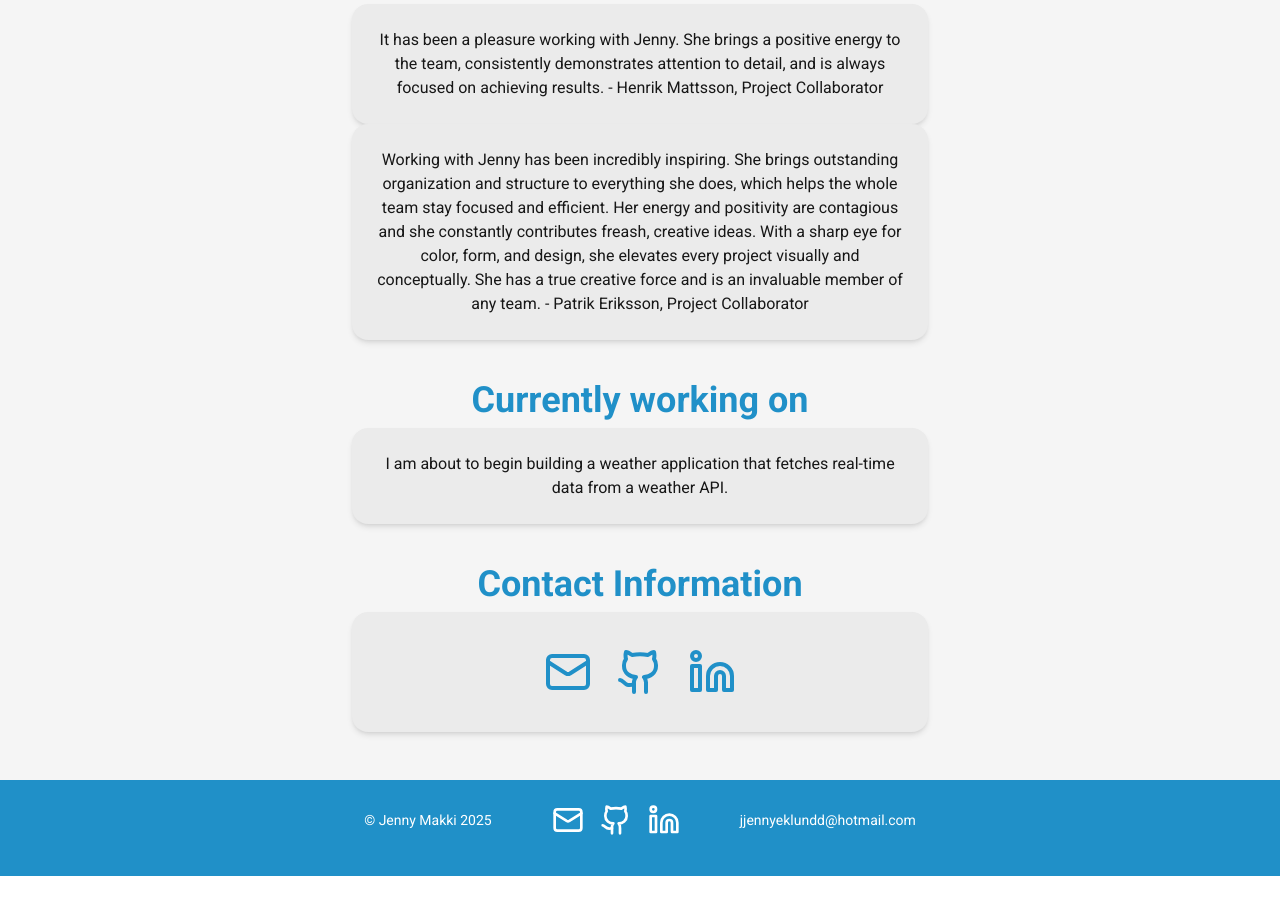
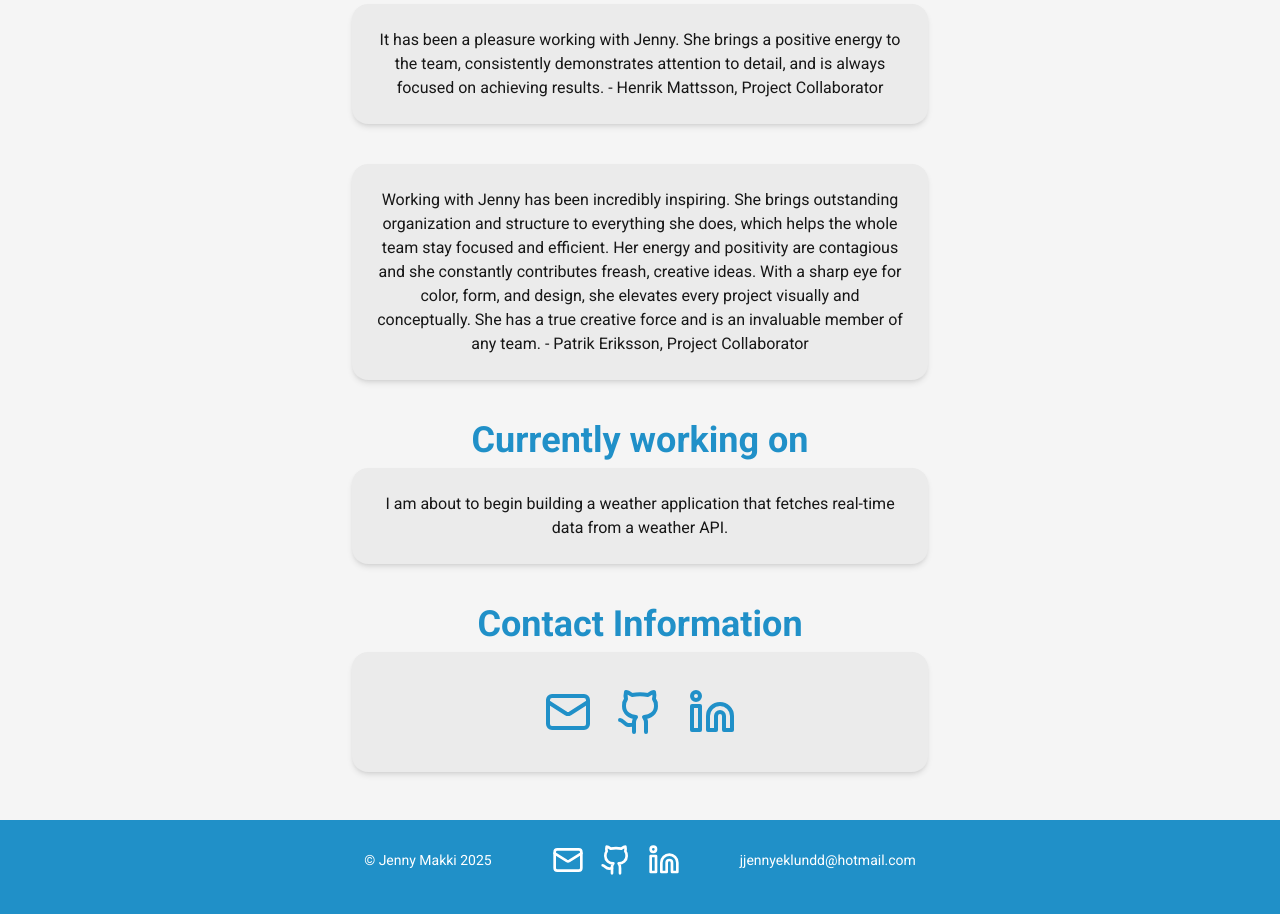
Before and after one commit to jennymakki/jennys-presentation, a Next.js app: page / in a window 1280 px wide. Shown: the part 2360-3274 px from the top of the page. Before the commit the page ends 3236 px from the top, so only its background shows below. Built offline with nearby package versions, Linux system fonts and the light colour scheme.

Commit message:
added some margin to the testimonials.

```diff
--- a/src/app/page.tsx
+++ b/src/app/page.tsx
@@ -54,7 +54,7 @@ export default function Home() {
               Project Collaborator
             </p>
           </div>
-          <div className="max-w-xl bg-[#ebebeb] rounded-2xl shadow-md p-6 mx-auto">
+          <div className="max-w-xl bg-[#ebebeb] rounded-2xl mt-10 shadow-md p-6 mx-auto">
             <p className="text-center text-md">
               Working with Jenny has been incredibly inspiring. She brings
               outstanding organization and structure to everything she does,
```
